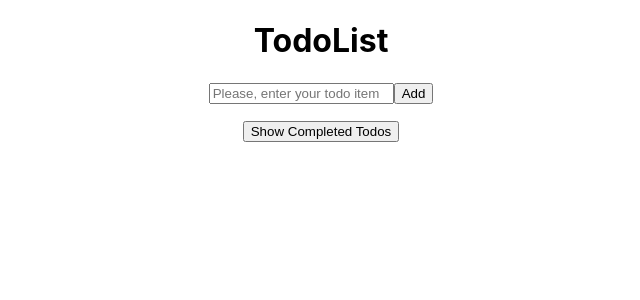
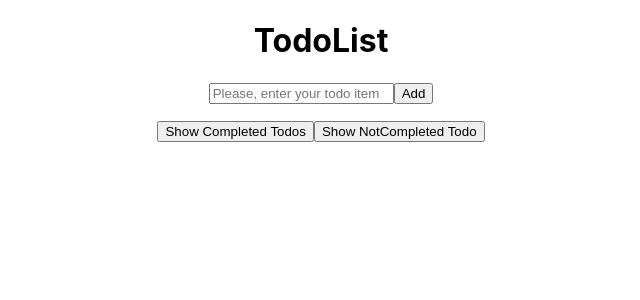
Before and after one commit to wyang0917/to-do-list, a React (Create React App) app: page / in a window 1280 px wide. Shown: the top 300 px of the page, without its empty margins (319-959 px from the left). Built offline with nearby package versions, Linux system fonts and the light colour scheme.

Commit message:
create TodoFilter, create ShowNotCompleted ,update ShowCompleted and put into TodoFilter

```diff
--- a/src/App.js
+++ b/src/App.js
@@ -3,13 +3,14 @@ import {v4 as uuidv4} from 'uuid'
 import './App.css';
 import TodoInputForm from "./components/TodoInputForm";
 import TodoList from "./components/TodoList";
-import TodoCompletedButton from "./components/TodoCompletedButton";
+import TodoFilter from "./components/TodoFilter"
 import TodoCompletedList from "./components/TodoCompletedList";
 
 
 function App() {
   const [todos,setTodos] = useState([])
   const [completed,setCompleted] = useState(false)
+  const [notCompleted,setNotCompleted] =useState(false)
 
   const addTodo=(text)=>{
     const newTodo = {text,id:uuidv4(),isCompleted:false}
@@ -41,14 +42,20 @@ function App() {
   const hideCompleted = ()=>{
     setCompleted(false)
   }
-
+  const showNotCompleted = ()=>{
+    setNotCompleted(true)
+  }
+  const hideNotCompleted = ()=>{
+    setNotCompleted(false)
+  }
   return (
     <div className="App">
       <h1>TodoList</h1>
       <TodoInputForm addTodo={addTodo} />
       <TodoList todos={todos} toggleTodo={toggleTodo} removeTodo={removeTodo} editTodo={editTodo}/>
-      <TodoCompletedButton showCompleted={showCompleted}/>
+      <TodoFilter showCompleted={showCompleted} showNotCompleted={showNotCompleted}/>
       {completed && <TodoCompletedList hideCompleted={hideCompleted} todos={todos}/>}
+
     </div>
   )
 
--- a/src/components/TodoCompletedButton/index.js
+++ /dev/null
@@ -1 +0,0 @@
-export { default } from './TodoCompletedButton'
--- /dev/null
+++ b/src/components/TodoFilter/ShowCompleted/index.js
@@ -0,0 +1 @@
+export { default } from './ShowCompleted'
--- /dev/null
+++ b/src/components/TodoFilter/ShowNotCompleted/ShowNotCompleted.jsx
@@ -0,0 +1,10 @@
+import React from "react";
+
+function ShowNotCompleted(props){
+    const {showNotCompleted} = props
+  return(
+    <button onClick={showNotCompleted}>Show NotCompleted Todo</button>
+  )
+}
+
+export default ShowNotCompleted
--- /dev/null
+++ b/src/components/TodoFilter/ShowNotCompleted/index.js
@@ -0,0 +1 @@
+export {default} from './ShowNotCompleted'
--- /dev/null
+++ b/src/components/TodoFilter/TodoFilter.jsx
@@ -0,0 +1,16 @@
+import React from 'react'
+import ShowCompleted from './ShowCompleted'
+import ShowNotCompleted from './ShowNotCompleted'
+
+
+function TodoFilter(props){
+  const {showNotCompleted,showCompleted}=props
+  return(
+    <div>
+      <ShowCompleted showCompleted={showCompleted}/>
+      <ShowNotCompleted showNotCompleted={showNotCompleted}/>
+    </div>
+  )
+}
+
+export default TodoFilter
--- /dev/null
+++ b/src/components/TodoFilter/index.js
@@ -0,0 +1 @@
+export {default} from './TodoFilter'
```
Also changed, not shown: src/components/TodoFilter/ShowCompleted/ShowCompleted.jsx (renamed from src/components/TodoCompletedButton/TodoCompletedButton.jsx).
